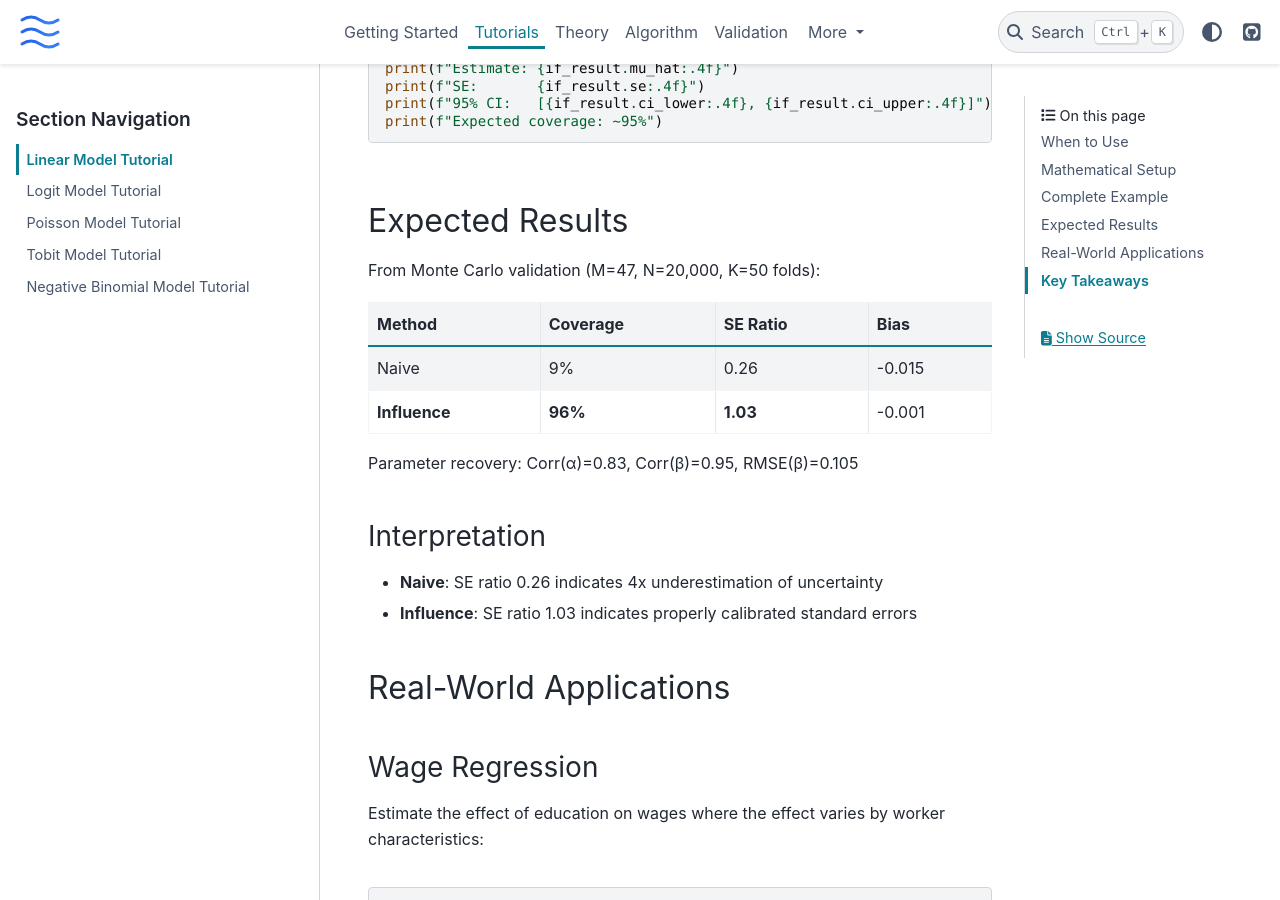
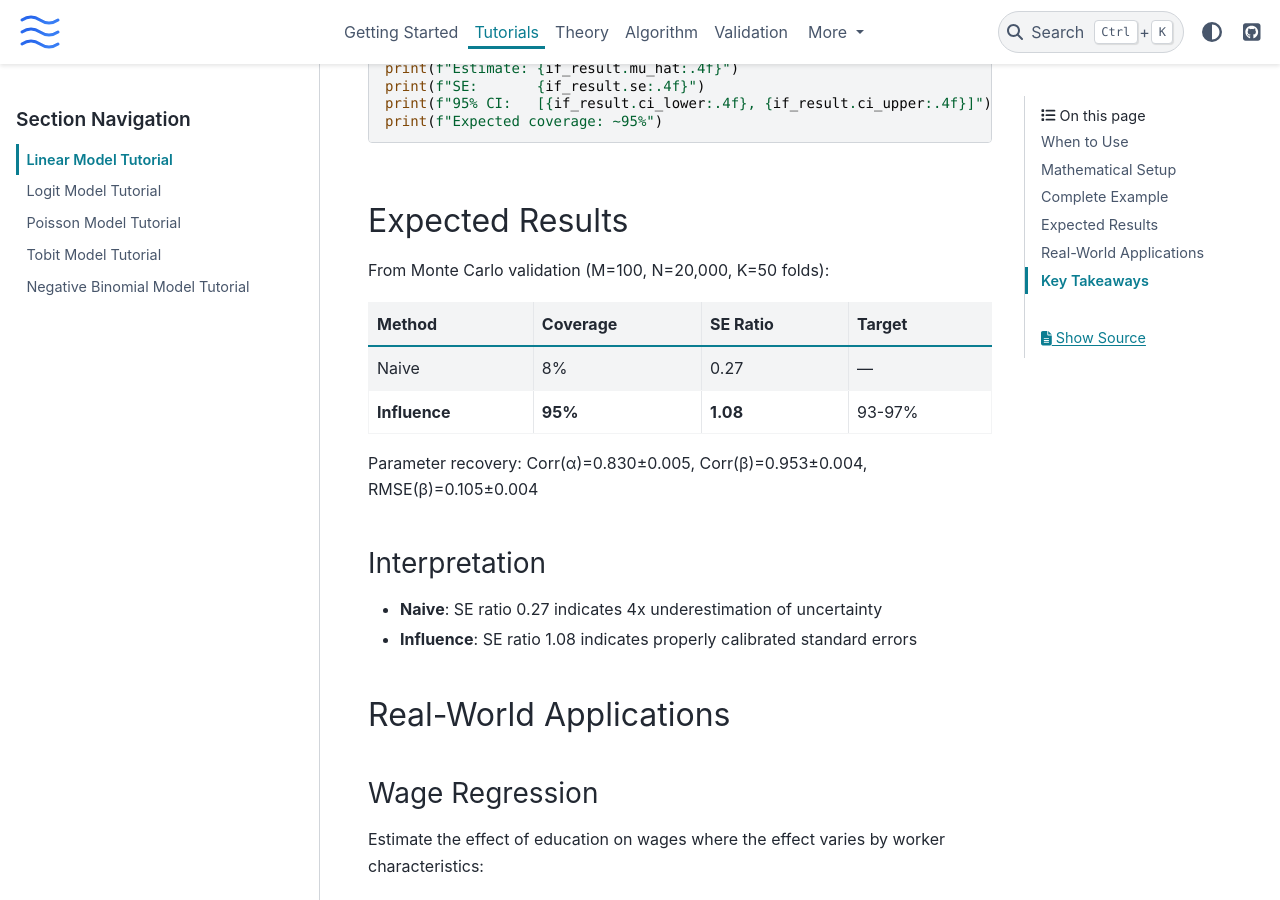
Before and after one commit to rawatpranjal/deepstats, a Sphinx documentation site: the page built from docs/tutorials/linear.md, in a window 1280 px wide and 900 px high, scrolled down 2326 px. Built offline with Sphinx 7.4.7 and the PyData theme 0.15.4, drawn with Linux system fonts in a browser that asks for light colours.

Commit message:
Update docs with final validation (M=100): 95% coverage
Co-Authored-By: Claude Opus 4.5 <noreply@anthropic.com>

```diff
--- a/docs/tutorials/linear.md
+++ b/docs/tutorials/linear.md
@@ -82,19 +82,19 @@ print(f"Expected coverage: ~95%")
 
 ## Expected Results
 
-From Monte Carlo validation (M=47, N=20,000, K=50 folds):
+From Monte Carlo validation (M=100, N=20,000, K=50 folds):
 
-| Method | Coverage | SE Ratio | Bias |
-|--------|----------|----------|------|
-| Naive | 9% | 0.26 | -0.015 |
-| **Influence** | **96%** | **1.03** | -0.001 |
+| Method | Coverage | SE Ratio | Target |
+|--------|----------|----------|--------|
+| Naive | 8% | 0.27 | — |
+| **Influence** | **95%** | **1.08** | 93-97% |
 
-Parameter recovery: Corr(α)=0.83, Corr(β)=0.95, RMSE(β)=0.105
+Parameter recovery: Corr(α)=0.830±0.005, Corr(β)=0.953±0.004, RMSE(β)=0.105±0.004
 
 ### Interpretation
 
-- **Naive**: SE ratio 0.26 indicates 4x underestimation of uncertainty
-- **Influence**: SE ratio 1.03 indicates properly calibrated standard errors
+- **Naive**: SE ratio 0.27 indicates 4x underestimation of uncertainty
+- **Influence**: SE ratio 1.08 indicates properly calibrated standard errors
 
 ## Real-World Applications
 
```
Also changed, not shown: CHANGELOG.md (+2 -2 lines), docs/index.md (+2 -2 lines), docs/validation/index.md (+6 -6 lines).
